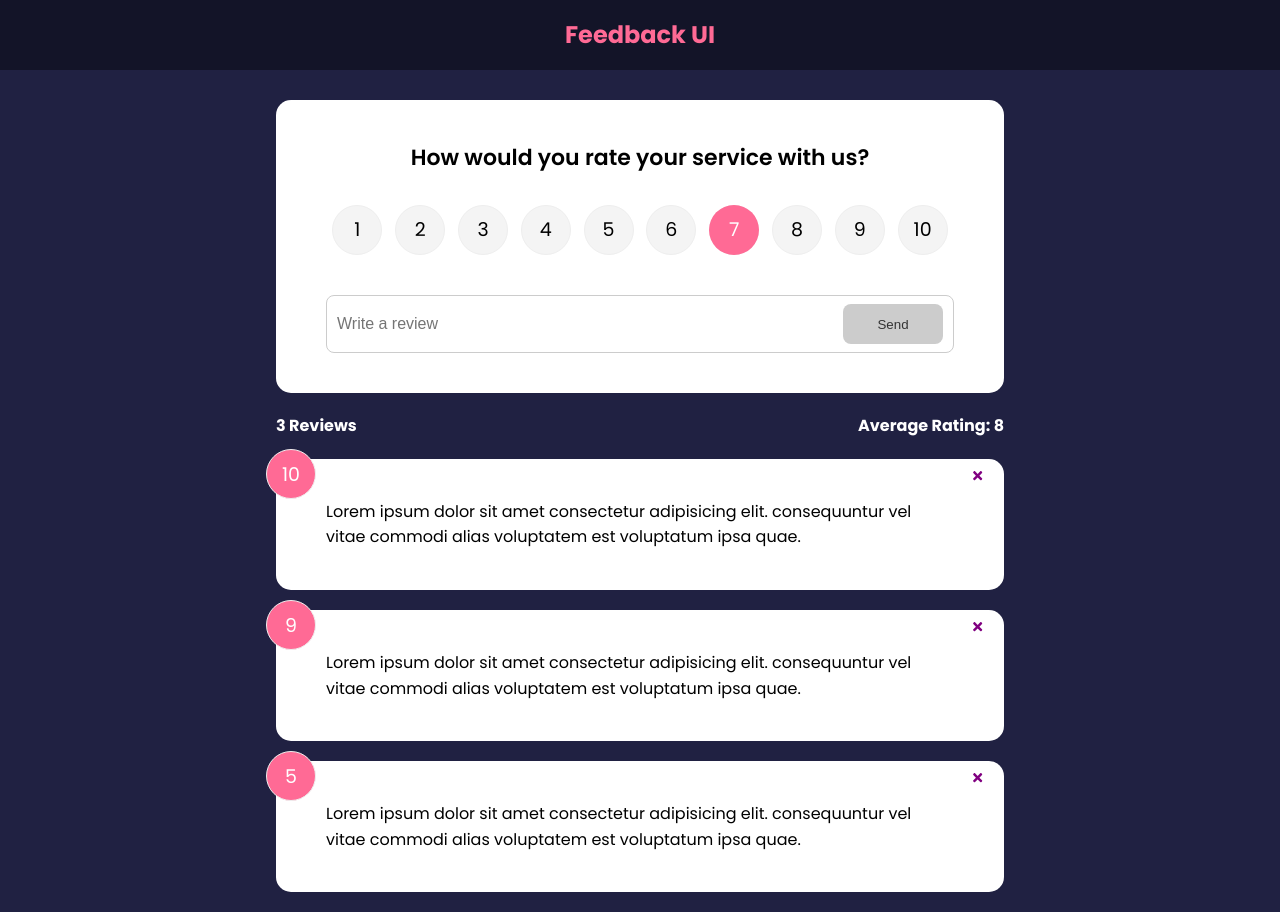
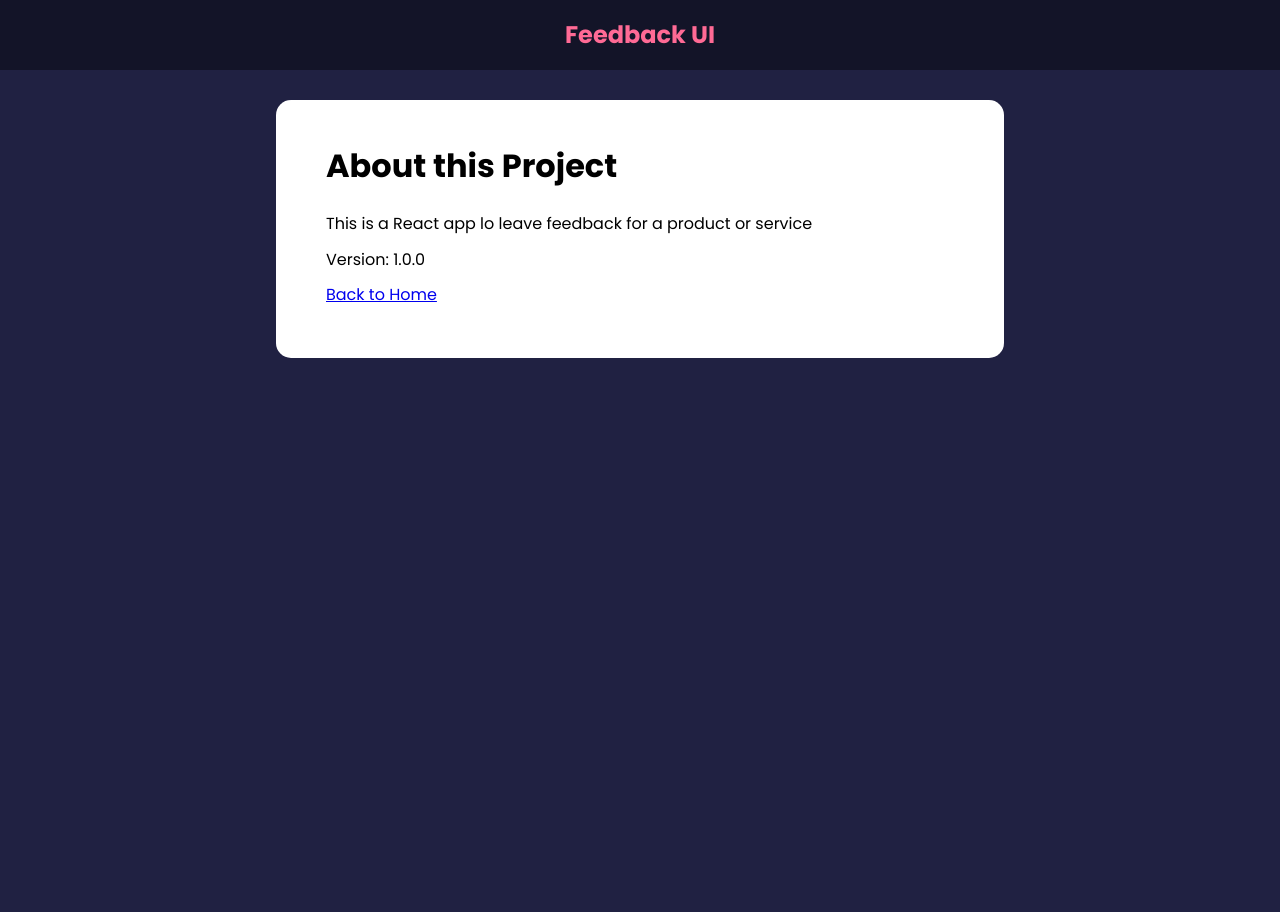
Before and after one commit to SilvesterSpath/Feedback_app, a React (Create React App) app: page /about in a window 1280 px wide. After the commit the page ends 800 px from the top, so only its background shows below. Built offline with nearby package versions, Linux system fonts and the light colour scheme.

Commit message:
react-router-dom

```diff
--- a/package.json
+++ b/package.json
@@ -10,6 +10,7 @@
     "react": "^17.0.2",
     "react-dom": "^17.0.2",
     "react-icons": "^4.3.1",
+    "react-router-dom": "^6.2.2",
     "react-scripts": "5.0.0",
     "uuid": "^8.3.2",
     "web-vitals": "^2.1.4"
--- a/src/App.js
+++ b/src/App.js
@@ -1,13 +1,16 @@
 import { useState } from 'react';
+import { v4 as uuidv4 } from 'uuid';
+import { BrowserRouter, Routes, Route } from 'react-router-dom';
 import Header from './components/Header';
 import FeedbackData from './data/FeedbackData';
 import FeedbackList from './components/FeedbackList';
 import FeedbackStats from './components/FeedbackStats';
 import FeedbackForm from './components/FeedbackForm';
-import { v4 as uuidv4 } from 'uuid';
+import AboutPage from './pages/AboutPage';
+import Home from './pages/Home';
 
 function App() {
-  const [feedbacks, setFeedbacks] = useState(FeedbackData);
+  /*   const [feedbacks, setFeedbacks] = useState(FeedbackData);
 
   const deleteFeedack = (id) => {
     if (window.confirm('Are you sure you want to delete')) {
@@ -20,17 +23,24 @@ function App() {
     feedbacks.push(newFeedback);
     setFeedbacks([newFeedback, ...feedbacks]);
     console.log(feedbacks);
-  };
+  }; */
 
   return (
-    <>
+    <BrowserRouter>
       <Header />
       <div className='container'>
-        <FeedbackForm handleAdd={addFeedback} />
+        {/*         <FeedbackForm handleAdd={addFeedback} />
         <FeedbackStats feedbacks={feedbacks} />
-        <FeedbackList feedbacks={feedbacks} handleDel={deleteFeedack} />
+        <FeedbackList feedbacks={feedbacks} handleDel={deleteFeedack} /> */}
+        <Routes>
+          <Route exact path='/' element={<Home />} />
+        </Routes>
+
+        <Routes>
+          <Route path='/about' exact element={<AboutPage />} />
+        </Routes>
       </div>
-    </>
+    </BrowserRouter>
   );
 }
 
--- /dev/null
+++ b/src/pages/AboutPage.jsx
@@ -0,0 +1,19 @@
+import Card from "../shared/Card"
+
+function AboutPage() {
+  return (
+    <Card>
+      <div className="about">
+        <h1>About this Project </h1>
+        <p>This is a React app lo leave feedback for a product or service</p>
+        <p>Version: 1.0.0</p>
+
+        <p>
+          <a href="/">Back to Home</a>
+        </p>
+      </div>
+    </Card>
+  )
+}
+
+export default AboutPage
--- /dev/null
+++ b/src/pages/Home.jsx
@@ -0,0 +1,32 @@
+import { useState } from 'react';
+import { v4 as uuidv4 } from 'uuid';
+import FeedbackData from '../data/FeedbackData';
+import FeedbackList from '../components/FeedbackList';
+import FeedbackStats from '../components/FeedbackStats';
+import FeedbackForm from '../components/FeedbackForm';
+
+function Home() {
+  const [feedbacks, setFeedbacks] = useState(FeedbackData);
+
+  const deleteFeedack = (id) => {
+    if (window.confirm('Are you sure you want to delete')) {
+      setFeedbacks(feedbacks.filter((item) => item.id !== id));
+    }
+  };
+
+  const addFeedback = (newFeedback) => {
+    newFeedback.id = parseInt(uuidv4());
+    feedbacks.push(newFeedback);
+    setFeedbacks([newFeedback, ...feedbacks]);
+    console.log(feedbacks);
+  };
+  return (
+    <>
+      <FeedbackForm handleAdd={addFeedback} />
+      <FeedbackStats feedbacks={feedbacks} />
+      <FeedbackList feedbacks={feedbacks} handleDel={deleteFeedack} />
+    </>
+  )
+}
+
+export default Home
```
Also changed, not shown: 1 other file (tests, documents, lock files or other folders).
